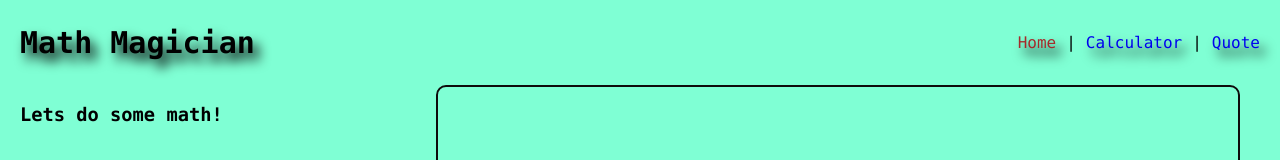
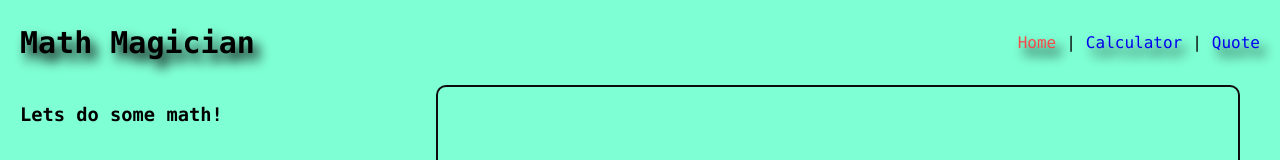
Before and after one commit to Fahim-Khan-P/math-magician-1, a React (Create React App) app: page /calculator in a window 1280 px wide. In both pictures the pointer is over the link "Home". Shown: the top 160 px of the page. Built offline with nearby package versions, Linux system fonts and the light colour scheme.

Commit message:
changes link hover color

```diff
--- a/src/components/calculator.css
+++ b/src/components/calculator.css
@@ -78,7 +78,7 @@ button:hover {
 }
 
 .link:hover {
-  color: brown;
+  color: rgb(247, 75, 75);
   transform: scale(1.1);
 }
 
```
